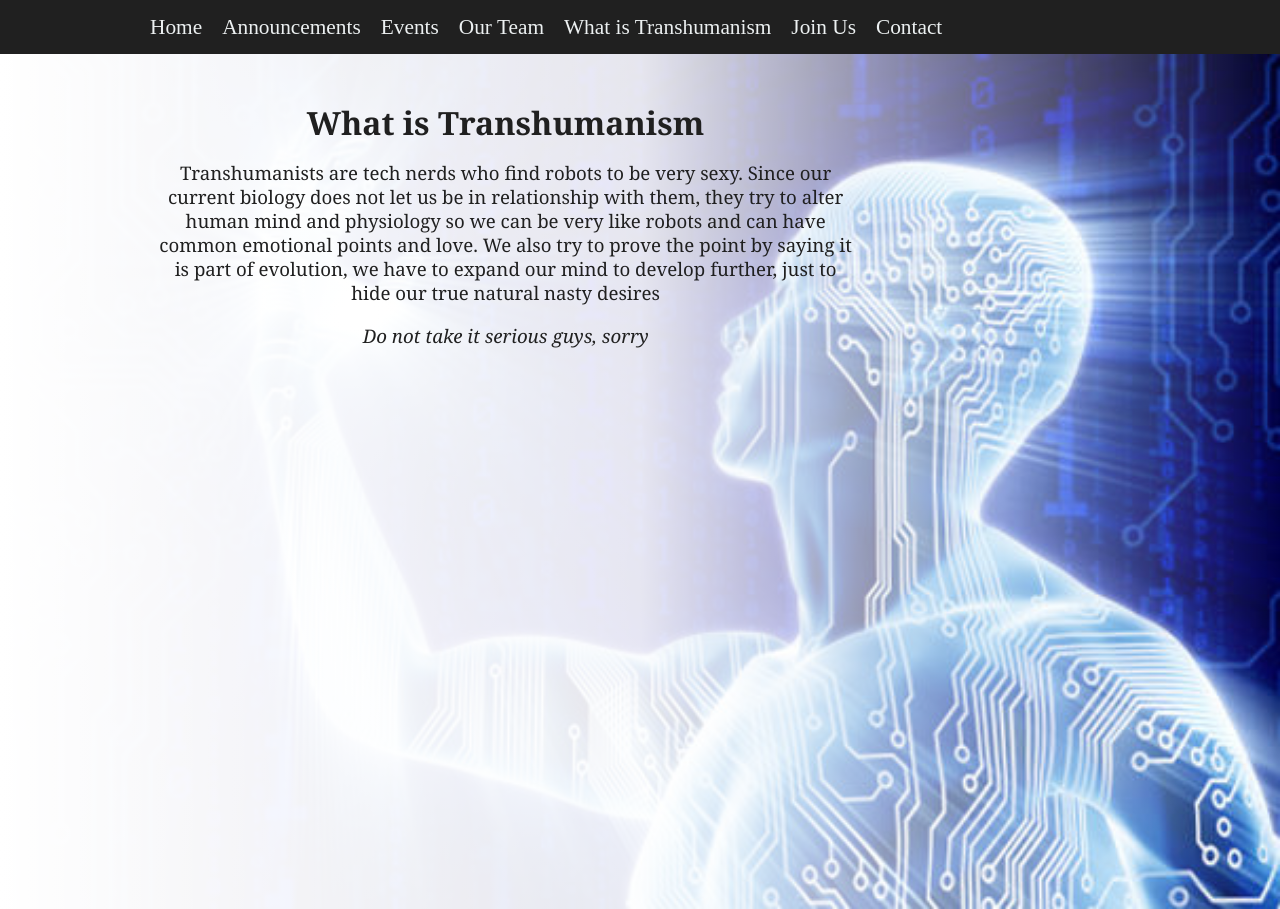
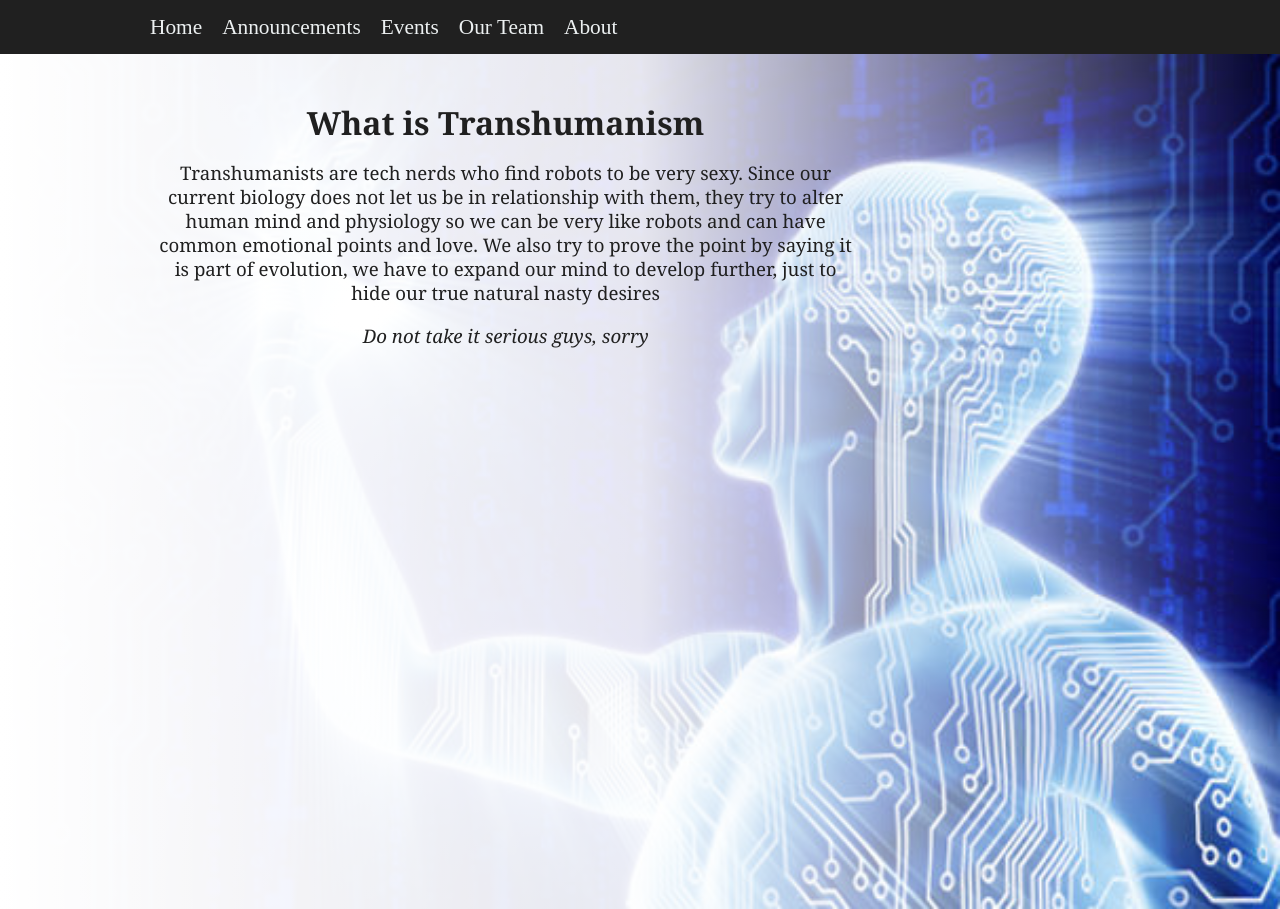
Before and after one commit to troedfach/THSoc-Website, a Jekyll site: the page built from about.html, in a window 1280 px wide. Built offline with Jekyll 4.4.1, drawn with Linux system fonts in a browser that asks for light colours.

Commit message:
pretty much done for now

```diff
--- a/_includes/header.html
+++ b/_includes/header.html
@@ -6,9 +6,7 @@
         <a aria-label="About us" href="/announcements"> Announcements </a>
         <a aria-label="Our events" href="/events">Events</a>
         <a aria-label="People who run THSOC" href="/team"> Our Team </a>
-        <a aria-label="My blog" href="/transhumanism"> What is Transhumanism </a>
-        <a aria-label="Get to know me a little more" href="/join"> Join Us </a>
-        <a aria-label="Talk to us" href="/contact"> Contact </a>
+        <a aria-label="My blog" href="/about"> About </a>
     </nav>
 
 
--- a/transhumanism.html
+++ b/about.html
@@ -1,7 +1,7 @@
 ---
 layout: page
 title: What is Transhumanism
-permalink: /transhumanism
+permalink: /about
 ---
 
 <p>Transhumanists are tech nerds who find robots to be very sexy. Since our current biology does not let us be in relationship with them, they try to alter human mind and physiology so we can be very like robots and can have common emotional points and love. We also try to prove the point by saying it is part of evolution, we have to expand our mind to develop further, just to hide our true natural nasty desires</p>
```
Also changed, not shown: index.html (+5 -4 lines), assets/img/brain-network.jpg (deleted), assets/img/favicon.ico, assets/img/image-blog.png (deleted).
